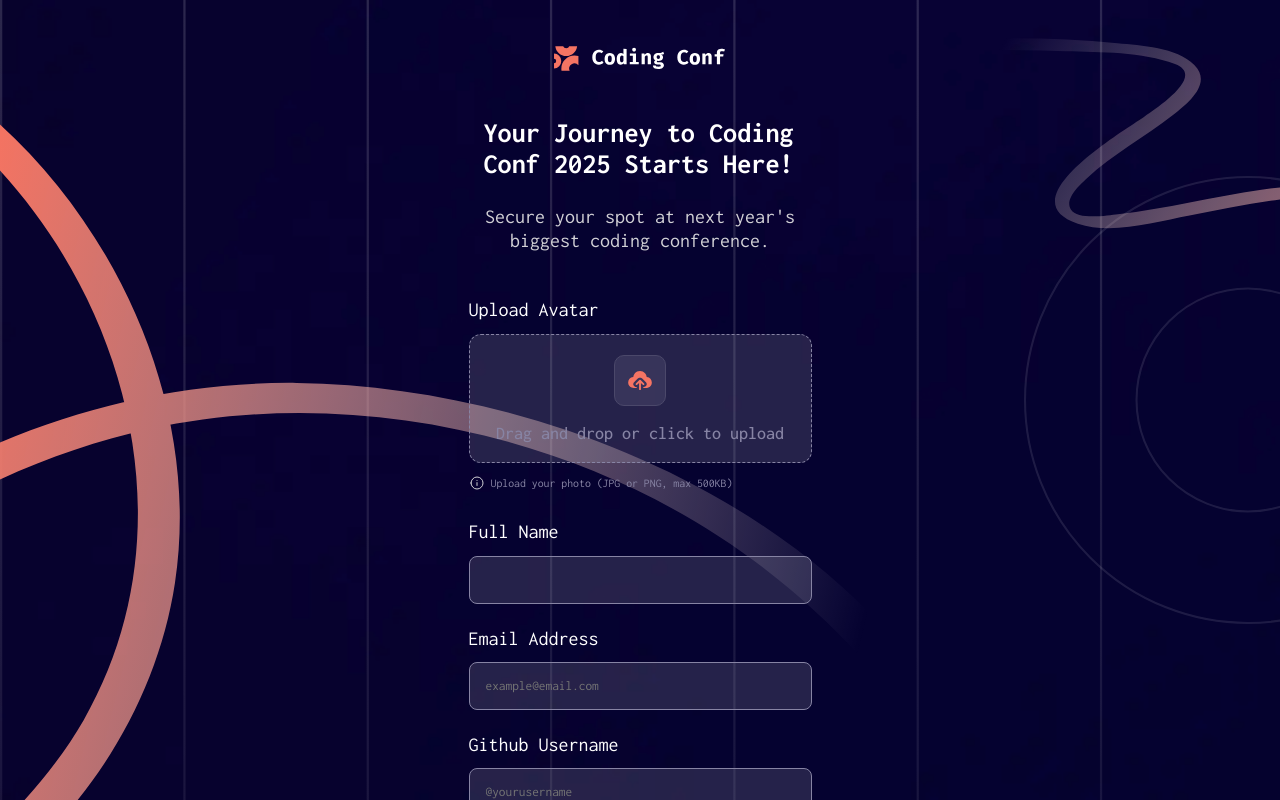
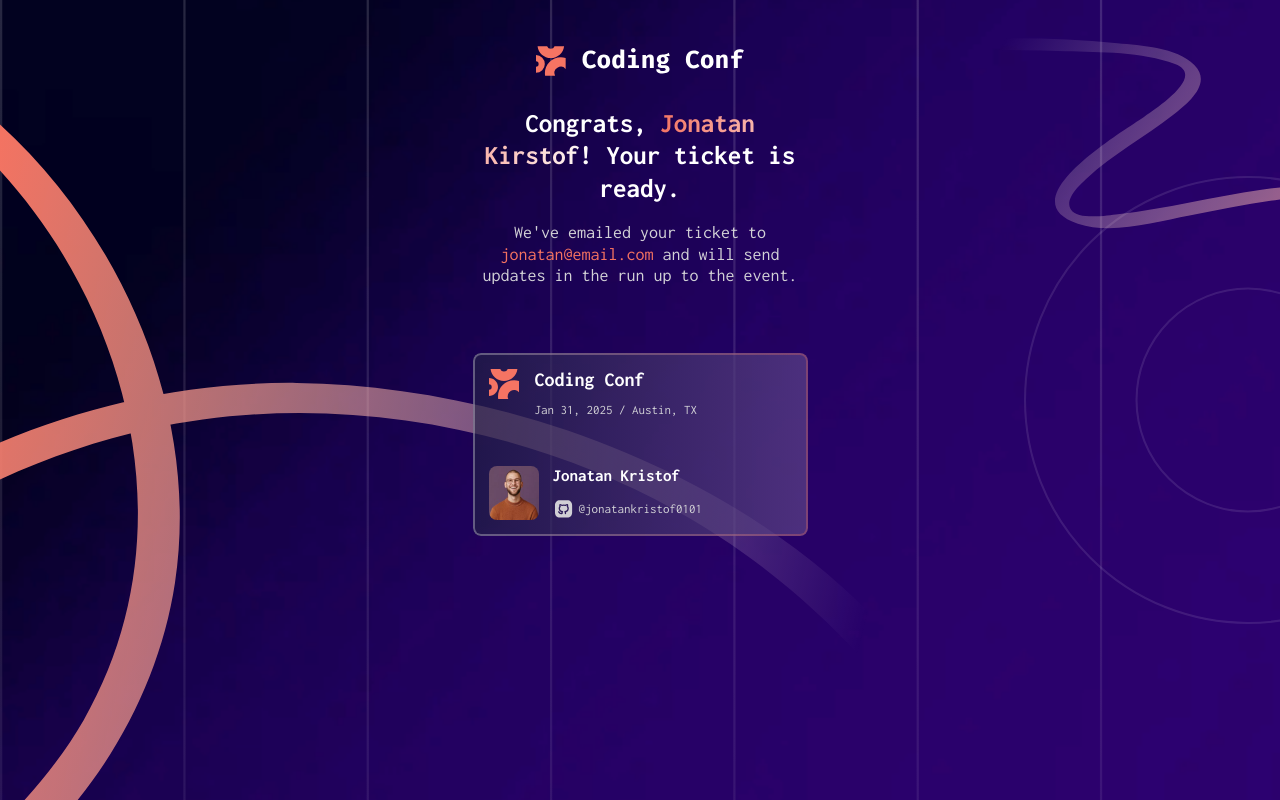
Before and after one commit to cendyz/Conference-ticket-generator, a React (Vite) app: page / in a window 1280 px wide. Shown: the top 800 px of the page. Built offline with nearby package versions, Linux system fonts and the light colour scheme.

Commit message:
Left Ticket

```diff
--- a/src/components/Main/Complete/Complete.jsx
+++ b/src/components/Main/Complete/Complete.jsx
@@ -1,21 +1,31 @@
 import styles from './Complete.module.scss'
 import { useGlobalContext } from '../../../Context'
+import Ticket from './Ticket'
 
 const Complete = () => {
 	const { user } = useGlobalContext()
 	return (
+		<>
 			<section className={styles.section}>
-			<img src='src/images/logo-full.svg' alt='' className={styles.logo} />
+				<img
+					src='src/images/logo-full.svg'
+					alt=''
+					className={styles.logo}
+				/>
 				<h2 className={styles.title}>
 					Congrats, <span className={styles.name}>Jonatan Kirstof!</span>{' '}
 					Your ticket is ready.
 				</h2>
 				<p className={styles.desc}>
 					We've emailed your ticket to{' '}
-				<span className={styles.email}>{user.email}</span> and will send
-				updates in the run up to the event.
+					<span className={styles.email}>
+						{user.email || 'jonatan@email.com'}
+					</span>{' '}
+					and will send updates in the run up to the event.
 				</p>
 			</section>
+			<Ticket />
+		</>
 	)
 }
 export default Complete
--- a/src/components/Main/Complete/Complete.module.scss
+++ b/src/components/Main/Complete/Complete.module.scss
@@ -3,7 +3,7 @@
 
 .section {
 	text-align: center;
-	padding: 2.3em 1.55em;
+	padding: 2.3em 1.2em;
 }
 
 .title,
@@ -25,7 +25,7 @@
 
 .desc {
 	color: $neutral-300;
-	font-size: 1.7rem;
+	font-size: 1.8rem;
 }
 
 .email {
--- /dev/null
+++ b/src/components/Main/Complete/Ticket/Ticket.jsx
@@ -0,0 +1,35 @@
+import styles from './Ticket.module.scss'
+
+const Ticket = () => {
+  return (
+		<section className={styles.section}>
+			<div className={styles.ticket}>
+				<div className={styles.leftPart}>
+					<div className={styles.leftUp}>
+						<img
+							src='src/images/logo-mark.svg'
+							alt='Logo'
+							className={styles.logo}
+						/>
+						<div className={styles.eventInfo}>
+							<h3 className={styles.eventName}>Coding Conf</h3>
+							<p className={styles.eventDate}>Jan 31, 2025 / Austin, TX</p>
+						</div>
+					</div>
+					<div className={styles.leftDown}>
+						<img
+							src='src/images/image-avatar.jpg'
+							alt='Avatar'
+							className={styles.avatar}
+						/>
+						<div className={styles.personInfo}>
+							<h3 className={styles.personName}>Jonatan Kristof</h3>
+							<p className={styles.personGit}><img src="src/images/icon-github.svg" alt="Github icon" className={styles.gitIcon} /> @jonatankristof0101</p>
+						</div>
+					</div>
+				</div>
+			</div>
+		</section>
+	)
+}
+export default Ticket
--- /dev/null
+++ b/src/components/Main/Complete/Ticket/Ticket.module.scss
@@ -0,0 +1,99 @@
+@use '../../../../sass/colors.scss' as *;
+
+.section {
+	padding: 1em;
+}
+
+.ticket {
+	position: relative;
+	padding: 0.8em;
+
+	&::before,
+	&::after {
+		content: '';
+		position: absolute;
+		top: 0;
+		left: 0;
+		right: 0;
+		bottom: 0;
+        border-radius: 0.4em;
+	}
+
+	&::before {
+		padding: 2px;
+		background: $gradient-border;
+		-webkit-mask: linear-gradient(#fff 0 0) content-box,
+			linear-gradient(#fff 0 0);
+		mask: linear-gradient(#fff 0 0) content-box, linear-gradient(#fff 0 0);
+		-webkit-mask-composite: xor;
+		mask-composite: exclude;
+	}
+
+	&::after {
+		background: rgb(35, 33, 70);
+		background: linear-gradient(
+			90deg,
+			rgba(35, 33, 70, 0.6643032212885154) 0%,
+			rgba(98, 73, 139, 0.6502976190476191) 100%
+		);
+		z-index: -2;
+	}
+}
+
+.logo {
+	width: 30px;
+}
+
+.leftUp,
+.eventInfo,
+.personInfo,
+.leftDown,
+.personGit {
+	display: flex;
+	color: $neutral-0;
+}
+
+.leftUp {
+	align-items: flex-start;
+	column-gap: 0.8em;
+}
+
+.eventInfo {
+	flex-direction: column;
+	justify-content: flex-start;
+	text-align: left;
+}
+
+.eventName {
+	font-size: 2rem;
+}
+
+.eventDate,
+.personGit {
+	margin-top: 1em;
+	color: $neutral-300;
+	font-size: 1.3rem;
+}
+
+.leftDown {
+	margin-top: 2.5em;
+	column-gap: 0.7em;
+}
+
+.personInfo {
+	flex-wrap: wrap;
+}
+
+.personName {
+	font-size: 1.7rem;
+}
+
+.personGit {
+	align-items: center;
+	column-gap: 0.3em;
+}
+
+.avatar {
+	width: 50px;
+	border-radius: 0.4em;
+}
--- /dev/null
+++ b/src/components/Main/Complete/Ticket/index.jsx
@@ -0,0 +1,3 @@
+import Ticket from "./Ticket";
+
+export default Ticket
--- a/src/components/Main/Main.jsx
+++ b/src/components/Main/Main.jsx
@@ -8,15 +8,15 @@ const Main = () => {
 	const { completeForm } = useGlobalContext()
 	return (
 		<main className={styles.main}>
-			{!completeForm && (
+			{/* {!completeForm && (
 				<>
 					<UpperBox />
 
 					<Form />
 				</>
 			)}
-			{completeForm && <Complete />}
-			{/* <Complete/> */}
+			{completeForm && <Complete />} */}
+			<Complete/>
 		</main>
 	)
 }
--- a/src/index.scss
+++ b/src/index.scss
@@ -5,7 +5,8 @@ body {
 	font-size: $label;
 	font-family: 'Inconsolata', serif;
 	background-image: url('./images/background-mobile.png');
-	background-size: cover;
+	background-size: 150%;
+	background-position: 100% 85%;
 }
 
 #root {
--- a/src/sass/colors.scss
+++ b/src/sass/colors.scss
@@ -14,3 +14,9 @@ $gradient-text: linear-gradient(
 	hsl(7, 86%, 67%),
 	hsl(0, 0%, 100%)
 );
+$gradient-border: linear-gradient(
+		to right,
+		rgba(255, 255, 255, .3),
+		rgba(243, 115, 98, .3)
+	)
+	;
```
Lines whose indentation alone changed are shown as unchanged.
